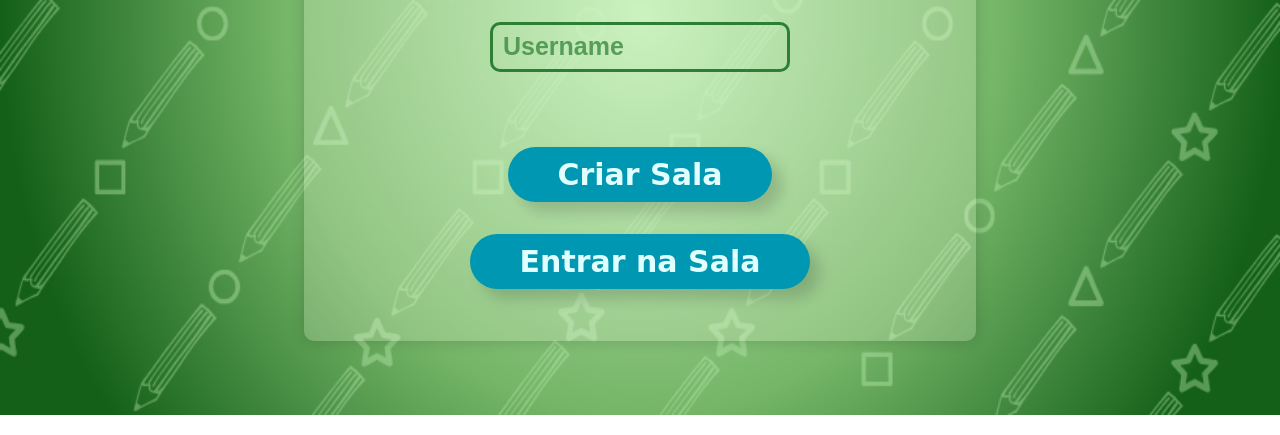
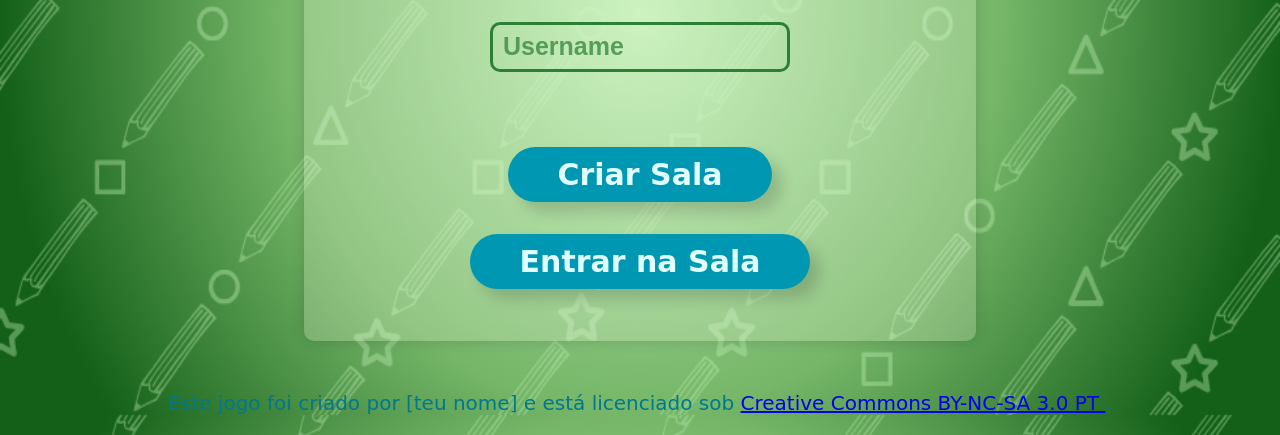
Before and after one commit to filipemiguel7/Draw-Guess, a website: page public/criar.html in a window 1280 px wide. Shown: the part 385-820 px from the top of the page. Drawn offline with nearby package versions, Linux system fonts and the light colour scheme; no server answers.

Commit message:
Update criar.html

```diff
--- a/public/criar.html
+++ b/public/criar.html
@@ -105,6 +105,14 @@
         <br>
         <button style="margin-bottom: 5%;" onclick="Entrar()">Entrar na Sala</button>
         </div></center>
+        <footer style="text-align: center; margin-top: 50px;">
+  <p>
+    Este jogo foi criado por [teu nome] e está licenciado sob
+    <a href="https://creativecommons.org/licenses/by-nc-sa/3.0/pt/" target="_blank">
+      Creative Commons BY-NC-SA 3.0 PT
+    </a>.
+  </p>
+</footer>
     </body>
     <script src="https://cdn.socket.io/4.0.1/socket.io.min.js"></script>
     <script>
```
